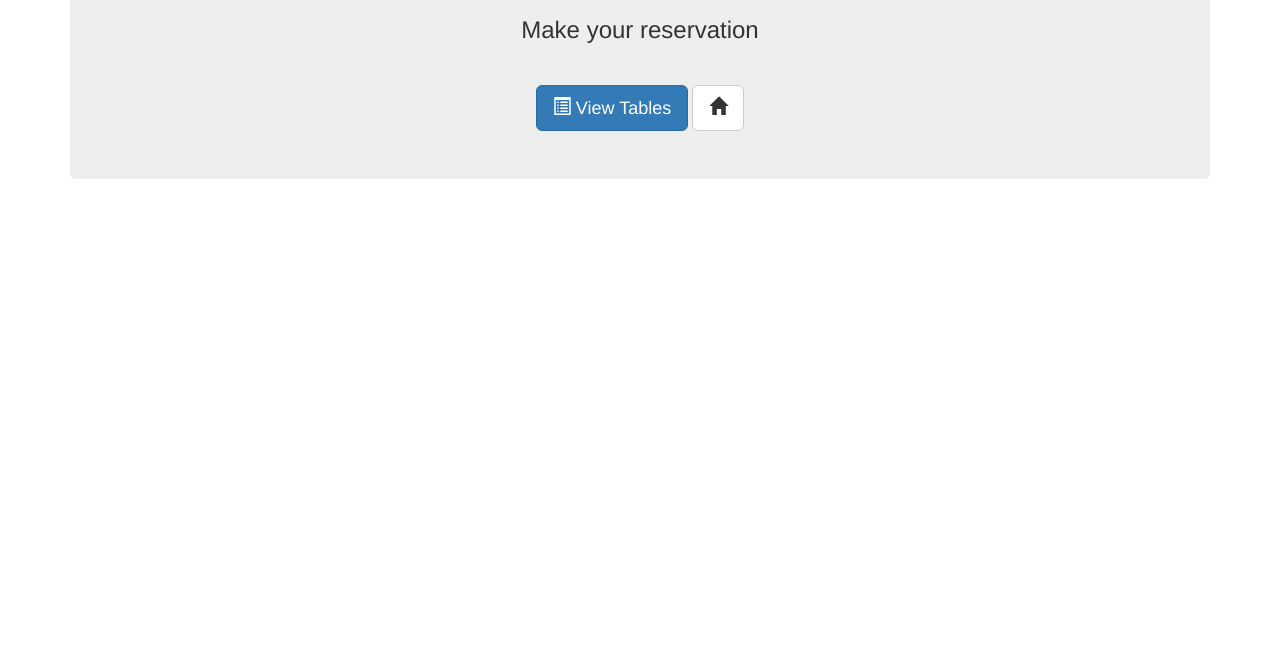
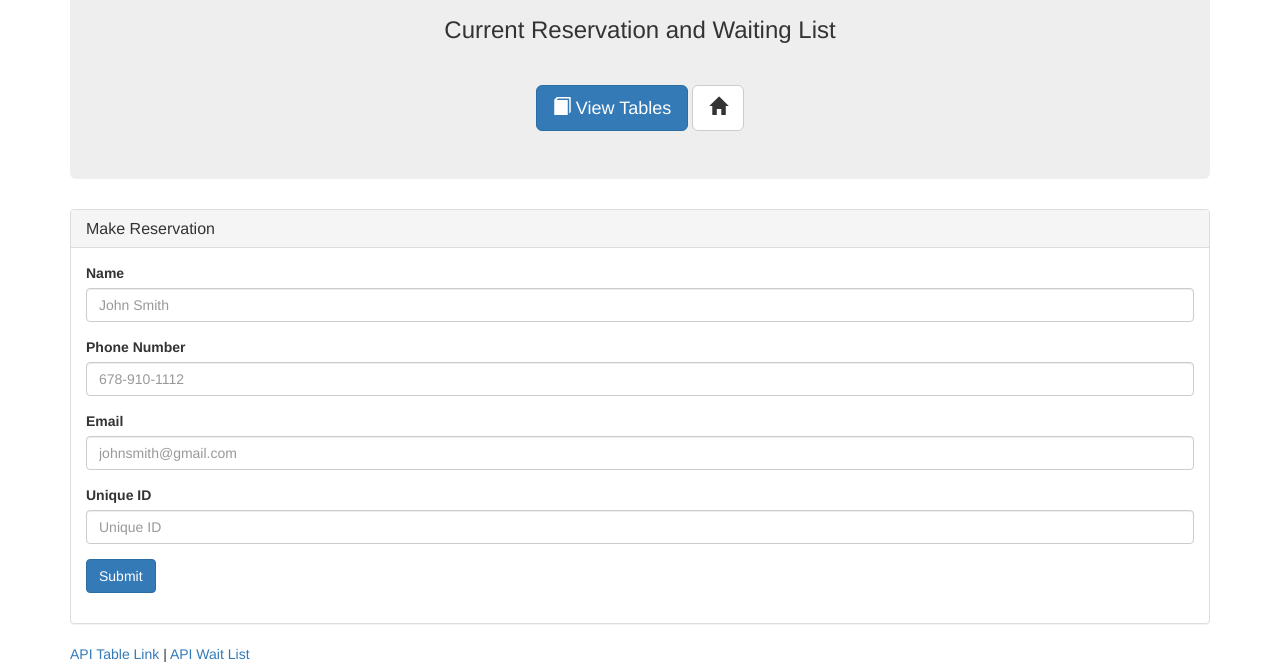
Before and after one commit to justincrywolf/hotRestaurant, a plain HTML site: page makeRes.html in a window 1280 px wide. Shown: the part 146-810 px from the top of the page. Drawn offline with nearby package versions, Linux system fonts and the light colour scheme.

Commit message:
final html pages

```diff
--- a/makeRes.html
+++ b/makeRes.html
@@ -17,11 +17,11 @@
             <div class="text-center">
                 <h1>
                     <span class="glyphicon glyphicon-glass"></span>Hot Restaurant</h1>
-                <h3>Make your reservation</h3>
+                <h3>Current Reservation and Waiting List</h3>
                 <hr>
                 <a href="/addtable">
                     <button class="btn btn-primary btn-lg">
-                        <span class="glyphicon glyphicon-list-alt"></span> View Tables</button>
+                        <span class="glyphicon glyphicon-book"></span> View Tables</button>
                 </a>
                 <a href="/">
                     <button class="btn btn-default btn-lg">
@@ -31,6 +31,55 @@
 
             </div>
         </div>
+
+        <div class="panel panel-default">
+            <div class="panel-heading">
+                <h3 class="panel-title">Make Reservation</h3>
+            </div>
+            <div class="panel-body">
+                <div class="row">
+                    <div class="col-lg-12">
+                        <form class="form-horizontal">
+                            <div class="col-lg-12">
+                                <div class="form-group">
+                                    <label for>Name</label>
+                                    <input type="text" class="form-control" id="input-name" placeholder="John Smith">
+                                </div>
+                            </div>
+                            <div class="col-lg-12">
+                                <div class="form-group">
+                                    <label for>Phone Number</label>
+                                    <input type="text" class="form-control" id="input-number" placeholder="678-910-1112">
+                                </div>
+                            </div>
+                            <div class="col-lg-12">
+                                <div class="form-group">
+                                    <label for>Email</label>
+                                    <input type="text" class="form-control" id="input-email" placeholder="johnsmith@gmail.com">
+                                </div>
+                            </div>
+                            <div class="col-lg-12">
+                                <div class="form-group">
+                                    <label for>Unique ID</label>
+                                    <input type="text" class="form-control" id="input-id" placeholder="Unique ID">
+                                </div>
+                            </div>
+                            <div class="form-group">
+                                <div class="col-sm-10">
+                                    <button type="submit" class="btn btn-primary">Submit</button>
+                                </div>
+                            </div>
+                        </form>
+                    </div>
+                </div>
+            </div>
+        </div>
+        <div class="row">
+            <div class="col-lg-10">
+                <a href="#">API Table Link</a> |
+                <a href="#">API Wait List</a>
+            </div>
+        </div>
     </div>
 </body>
 
```
Also changed, not shown: tables.html (+28 -4 lines).
